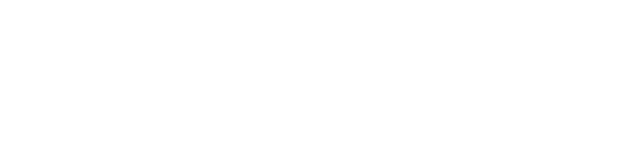
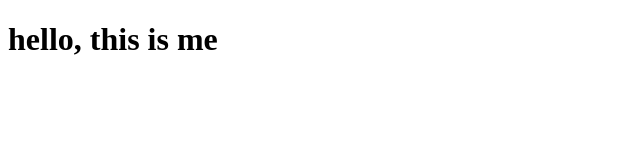
Before and after one commit to GozdeHisarckllar/web_project_1, a plain HTML site: page index.html in a window 1280 px wide. Shown: the whole page, without its empty margins (0-640 px from the left). Drawn offline with Linux system fonts and the light colour scheme.

Commit message:
a test commit

```diff
--- a/index.html
+++ b/index.html
@@ -8,7 +8,7 @@
 <body>
   <div class="page">
     <header class="header">
-
+	<h1>hello, this is me<h1>
     </header>
     <main class="content">
       <section class="description">
```
